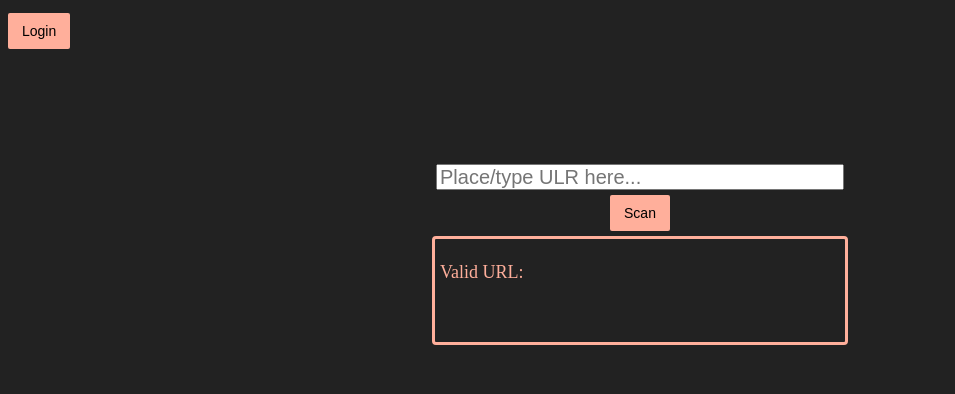
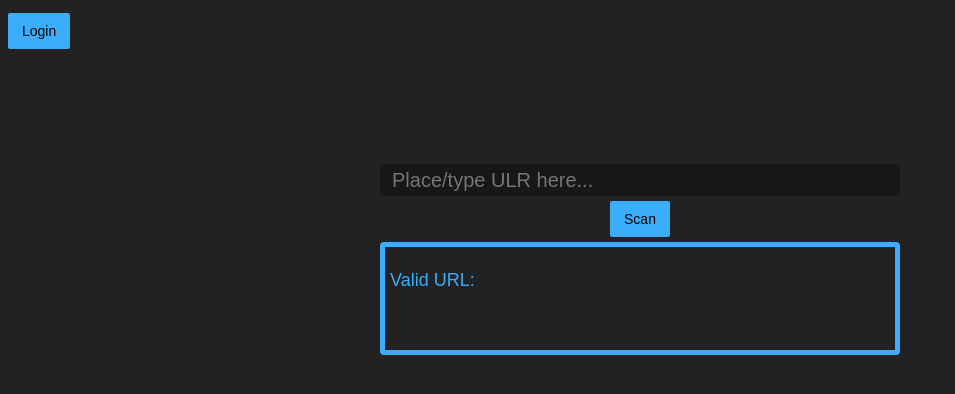
Before and after one commit to Triatop/URL_Scanner.com, a React (Create React App) app in the folder frontend/url_vaunrebility_scanner/: page / in a window 1280 px wide. Shown: the top 394 px of the page, without its empty margins (0-955 px from the left). Built offline with nearby package versions, Linux system fonts and the light colour scheme; the HTML template or start-up script is replaced by a standard one.

Commit message:
changed some styling - because bored

```diff
--- a/frontend/url_vaunrebility_scanner/src/App.css
+++ b/frontend/url_vaunrebility_scanner/src/App.css
@@ -1,6 +1,8 @@
 .App{
     height: fit-content;
     justify-content: center;
+    font-family: 'Bookman Old Style', sans-serif;
+
 }
 
 body {
--- a/frontend/url_vaunrebility_scanner/src/components/Button.css
+++ b/frontend/url_vaunrebility_scanner/src/components/Button.css
@@ -1,6 +1,6 @@
 /* React Website tut 31:25 min */
 button {
-    background-color: #FFAF9B; /* Green */
+    background-color: #3baefb;
     border: none;
     border-radius: 2px;
     color: rgb(0, 0, 0);
@@ -11,5 +11,13 @@ button {
     font-size: 14px;
     margin-top: 5px;
     margin-bottom: 5px;
+    font-family : inherit;
+  }
 
+  button:hover {
+    background-color: #0096fb;
   }
+
+  button:active {
+    background-color: #0070ba;
+  }
--- a/frontend/url_vaunrebility_scanner/src/components/Searchbar.css
+++ b/frontend/url_vaunrebility_scanner/src/components/Searchbar.css
@@ -17,16 +17,24 @@
     flex-direction: column;
     white-space: pre-wrap;
     margin: auto;
-    min-width: 400px;
+    min-width: 500px;
     padding: 5px;
     border-radius: 4px;
-    border: 3px solid #FFAF9B;
-    color: #FFAF9B;
+    border: 5px solid #3baefb;
+    color: #3baefb;
     font-size: 18px;
 }
 
 .search {
-    width: 400px;
-    height: 20px;
+    width: 516px;
+    height: 30px;
     font-size: 20px;
+    text-indent: 10px;
+    background-color: #171717;
+    color: rgb(167, 167, 167);
+    border-radius: 5px;
+    border-top-style: hidden;
+    border-right-style: hidden;
+    border-left-style: hidden;
+    border-bottom-style: hidden;
 }
```
